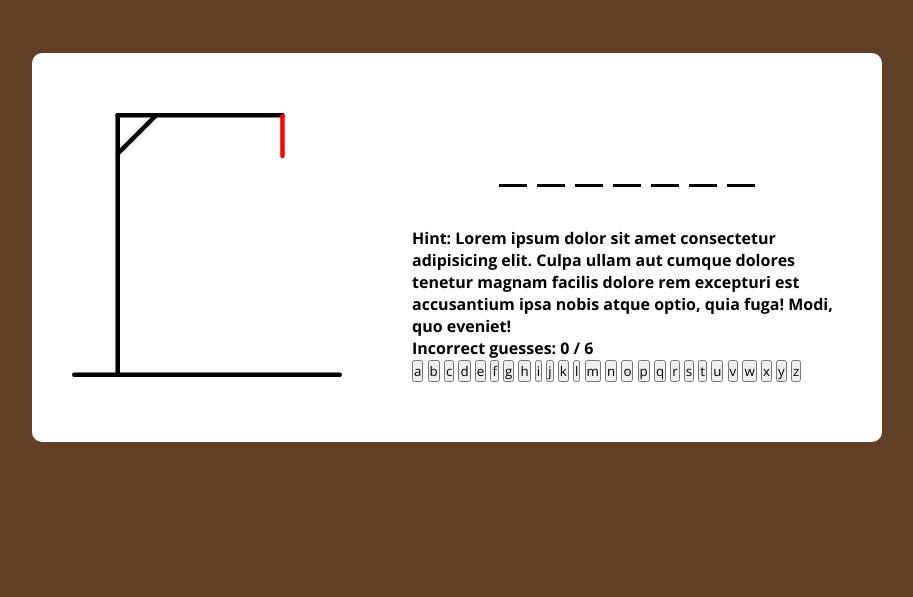
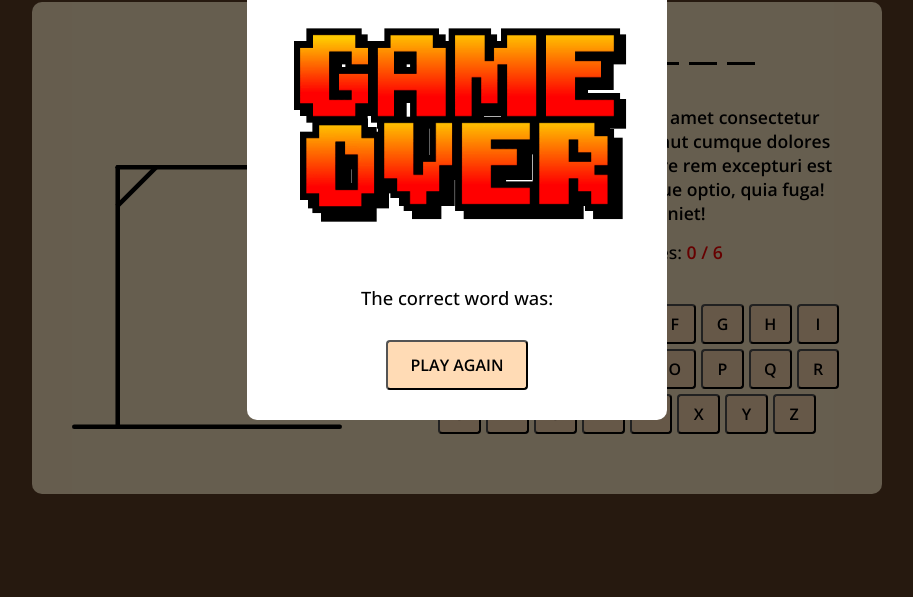
Before and after one commit to ahmadfa-lb/HangmanGame-HTML-CSS-JavaScript, a plain HTML site: page index.html in a window 1280 px wide. Shown: the part 203-800 px from the top of the page, without its empty margins (183-1096 px from the left). Drawn offline with nearby package versions, Linux system fonts and the light colour scheme.

Commit message:
finishing the game design

```diff
--- a/index.html
+++ b/index.html
@@ -7,6 +7,13 @@
     <title>HangmanGame_JavaScript</title>
 </head>
 <body>
+    <div class="game-modal">
+        <div class="content">
+            <img src="images/giphy.gif" alt="lost-gif">
+            <p>The correct word was: <b></b></p>
+            <button class="play-again">play Again</button>
+        </div>
+    </div>
     <h1 class="decorated-font" >Hangman Game</h1>
     <div class="container">
         <div class="hangman-box">
--- a/style.css
+++ b/style.css
@@ -1,24 +1,24 @@
-@import url('https://fonts.googleapis.com/css2?family=Open+Sans:ital,wght@0,300..800;1,300..800&family=Roboto&family=Work+Sans:ital,wght@0,100..900;1,100..900&display=swap');
+@import url("https://fonts.googleapis.com/css2?family=Open+Sans:ital,wght@0,300..800;1,300..800&family=Roboto&family=Work+Sans:ital,wght@0,100..900;1,100..900&display=swap");
 
-*{
+* {
   margin: 0;
   padding: 0;
   box-sizing: border-box;
-    font-family: 'Open Sans', sans-serif;
+  font-family: "Open Sans", sans-serif;
 }
 
-body{
+body {
   display: flex;
   flex-direction: column;
   align-items: center;
   justify-content: center;
   min-height: 100vh;
-    background: #603F26;
+  background: #603f26;
 }
 
-.container{
+.container {
   width: 850px;
-    background: #fff;
+  background: #ffeac5;
   display: flex;
   align-items: flex-end;
   gap: 70px;
@@ -26,7 +26,7 @@ body{
   border-radius: 10px;
 }
 
-.hangman-box img{
+.hangman-box img {
   max-width: 270px;
 }
 
@@ -34,10 +34,10 @@ body{
   font-family: "Cinzel", serif;
   font-weight: 700;
   font-size: 2rem;
-    color: #4A4A4A;
+  color: #4a4a4a;
   letter-spacing: 2px;
   text-shadow: 2px 2px 4px rgba(0, 0, 0, 0.3);
-    background: linear-gradient(to right, #FFD700, #FF8C00);
+  background: linear-gradient(to right, #ffd700, #ff8c00);
   /* -webkit-background-clip: text; */
   background-clip: text;
   color: transparent;
@@ -46,14 +46,14 @@ body{
   margin-bottom: 4rem;
 }
 
-.word-display{
+.word-display {
   display: flex;
   list-style: none;
   gap: 10px;
   justify-content: center;
 }
 
-.word-display .letter{
+.word-display .letter {
   width: 28px;
   font-size: 2rem;
   font-weight: 6000;
@@ -63,8 +63,92 @@ body{
   border-bottom: 3px solid #000;
 }
 
-.word-display .letter .guessed{
+.word-display .letter .guessed {
   border-color: transparent;
   margin: -40px 0 35px;
+}
+
+.game-box h4 {
+  text-align: center;
+  font-size: 1.1rem;
+  font-weight: 500;
+  margin-bottom: 15px;
+}
+
+.game-box h4 b {
+  font-weight: 600;
+}
+
+.game-box .guesses-text b {
+  color: #ff0000;
+}
+
+.game-box .keyboard {
+  display: flex;
+  gap: 5px;
+  margin-top: 40px;
+  flex-wrap: wrap;
+  justify-content: center;
+}
+
+:where(.game-modal, .keyboard) button {
+  /* color: #FFDBB5; */
+  font-size: 1rem;
+  font-weight: 600;
+  cursor: pointer;
+  background: #ffdbb5;
+  outline: none;
+  border-radius: 4px;
+  text-transform: uppercase;
 
 }
+
+.keyboard button {
+    padding: 7px;
+    width: calc(100% / 9 - 5px);
+}
+
+:where(.game-modal, .keyboard) button:hover {
+  background: #6c4e31;
+}
+
+.game-modal {
+  position: fixed;
+  left: 0;
+  top: 0;
+  width: 100%;
+  height: 100%;
+  display: flex;
+  align-items: center;
+  justify-content: center;
+  background: rgba(0, 0, 0, 0.6);
+}
+
+.game-modal .content {
+  background: #fff;
+  max-width: 420px;
+  width: 100%;
+  text-align: center;
+  border-radius: 10px;
+  padding: 30px;
+}
+
+.game-modal img {
+  max-width: 100%;
+  margin-bottom: 20px;
+}
+
+.game-modal p {
+  font-size: 1.15rem;
+  margin: 15px 0 30px;
+  font-weight: 500;
+}
+
+.game-modal p b {
+  color: #603f26;
+  font-weight: 600;
+}
+
+.game-modal button {
+  padding: 12px 23px;
+}
```
Also changed, not shown: images/giphy.gif (added). Lines whose indentation alone changed are shown as unchanged.
